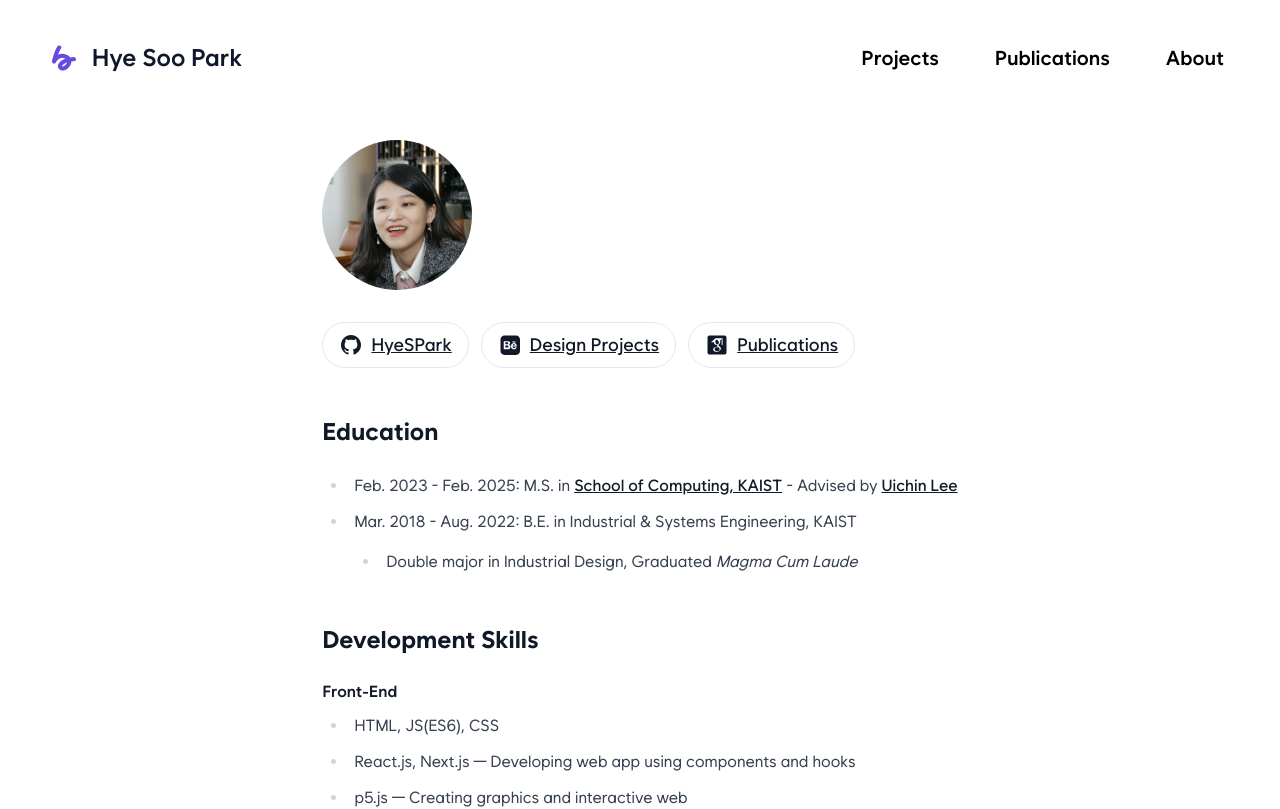
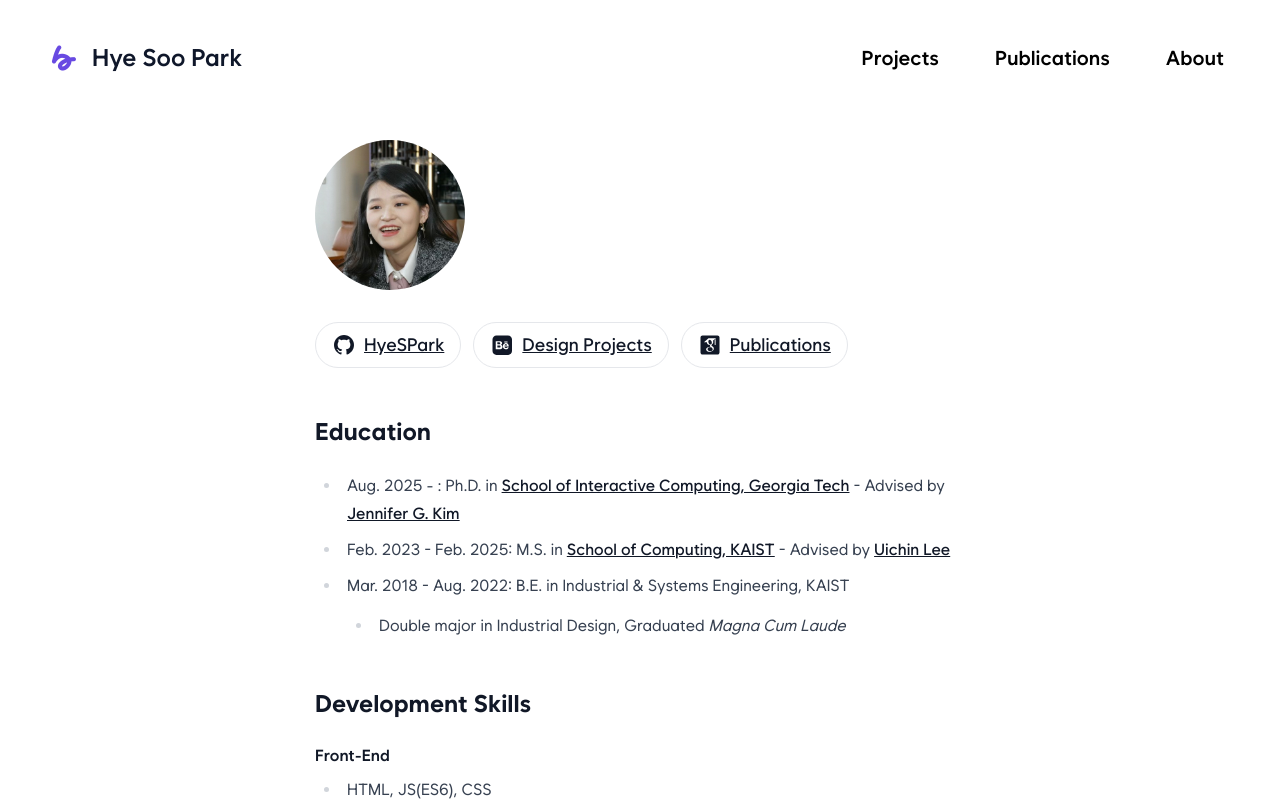
Before and after one commit to HyeSPark/hyesoopark, a Next.js app: page /about in a window 1280 px wide. Shown: the top 809 px of the page. Built offline with nearby package versions, Linux system fonts and the light colour scheme.

Commit message:
update: education

```diff
--- a/app/about/page.tsx
+++ b/app/about/page.tsx
@@ -1,9 +1,8 @@
-import Image from "next/image"
-import Link from "next/link"
-import { GoogleScholar, Github, Behance } from "@/components/icons"
+import Image from "next/image";
+import Link from "next/link";
+import { GoogleScholar, Github, Behance } from "@/components/icons";
 
 export default async function AboutPage() {
-
   return (
     <article className="py-6 prose dark:prose-invert">
       <Image
@@ -14,27 +13,66 @@ export default async function AboutPage() {
         alt="Profile picture of Hye Soo Park. Smiling"
       />
       <div className="flex flex-wrap gap-3 text-lg">
-            <a target="_blank" className="flex rounded-full px-4 py-2 border gap-2 items-center" href="https://github.com/HyeSPark">
+        <a
+          target="_blank"
+          className="flex rounded-full px-4 py-2 border gap-2 items-center"
+          href="https://github.com/HyeSPark"
+        >
           <Github /> <span>HyeSPark</span>
         </a>
 
-            <a target="_blank" className="flex rounded-full px-4 py-2 border gap-2 items-center" href="https://www.behance.net/hayespark">
-                <Behance /><span>Design Projects</span>
+        <a
+          target="_blank"
+          className="flex rounded-full px-4 py-2 border gap-2 items-center"
+          href="https://www.behance.net/hayespark"
+        >
+          <Behance />
+          <span>Design Projects</span>
         </a>
 
-            <a target="_blank" className="flex rounded-full px-4 py-2 border gap-2 items-center" href="https://scholar.google.com/citations?user=RI56iIAAAAAJ&hl=ko">
+        <a
+          target="_blank"
+          className="flex rounded-full px-4 py-2 border gap-2 items-center"
+          href="https://scholar.google.com/citations?user=RI56iIAAAAAJ&hl=ko"
+        >
           <GoogleScholar /> <span>Publications</span>
         </a>
       </div>
       <h2>Education</h2>
       <ul>
-            <li>Feb. 2023 - Feb. 2025: M.S. in {" "}
-                <Link href="https://cs.kaist.ac.kr/" target="_blank">School of Computing, KAIST</Link> - Advised by {" "}
-                <Link href="https://scholar.google.co.kr/citations?user=Sc2pBzYAAAAJ&hl=ko" target="_blank">Uichin Lee</Link>
+        <li>
+          Aug. 2025 - : Ph.D. in{" "}
+          <Link href="https://www.ic.gatech.edu/" target="_blank">
+            School of Interactive Computing, Georgia Tech
+          </Link>{" "}
+          - Advised by{" "}
+          <Link
+            href="https://scholar.google.com/citations?user=puNJcv0AAAAJ&hl=en"
+            target="_blank"
+          >
+            Jennifer G. Kim
+          </Link>
         </li>
-            <li>Mar. 2018 - Aug. 2022: B.E. in Industrial & Systems Engineering, KAIST
+        <li>
+          Feb. 2023 - Feb. 2025: M.S. in{" "}
+          <Link href="https://cs.kaist.ac.kr/" target="_blank">
+            School of Computing, KAIST
+          </Link>{" "}
+          - Advised by{" "}
+          <Link
+            href="https://scholar.google.co.kr/citations?user=Sc2pBzYAAAAJ&hl=en"
+            target="_blank"
+          >
+            Uichin Lee
+          </Link>
+        </li>
+        <li>
+          Mar. 2018 - Aug. 2022: B.E. in Industrial & Systems Engineering, KAIST
           <ul>
-                    <li>Double major in Industrial Design, Graduated <em>Magma Cum Laude</em></li>
+            <li>
+              Double major in Industrial Design, Graduated{" "}
+              <em>Magna Cum Laude</em>
+            </li>
           </ul>
         </li>
       </ul>
@@ -44,7 +82,9 @@ export default async function AboutPage() {
       <h4>Front-End</h4>
       <ul>
         <li>HTML, JS(ES6), CSS</li>
-          <li>React.js, Next.js — Developing web app using components and hooks</li>
+        <li>
+          React.js, Next.js — Developing web app using components and hooks
+        </li>
         <li>p5.js — Creating graphics and interactive web</li>
       </ul>
 
@@ -69,7 +109,10 @@ export default async function AboutPage() {
 
       <h4>Graphic design & Moving image design</h4>
       <ul>
-          <li>Using Adobe Creative Suite - Photoshop, Illustrator, After Effect, etc.</li>
+        <li>
+          Using Adobe Creative Suite - Photoshop, Illustrator, After Effect,
+          etc.
+        </li>
       </ul>
 
       <h4>User interviews and research</h4>
@@ -82,5 +125,5 @@ export default async function AboutPage() {
         <li>Blender, Fusion 360</li>
       </ul>
     </article>
-    )
+  );
 }
--- /dev/null
+++ b/content/posts/2503.mdx
@@ -0,0 +1,4 @@
+---
+title: 🎉 The workshop paper got accepted to CHI 2025!
+date: 2025-03
+---
--- /dev/null
+++ b/content/posts/2504.mdx
@@ -0,0 +1,4 @@
+---
+title: 🗣 I will be attending CHI 2025 in-person at Yokohama, Japan!
+date: 2025-04
+---
```
Lines whose indentation alone changed are shown as unchanged.
